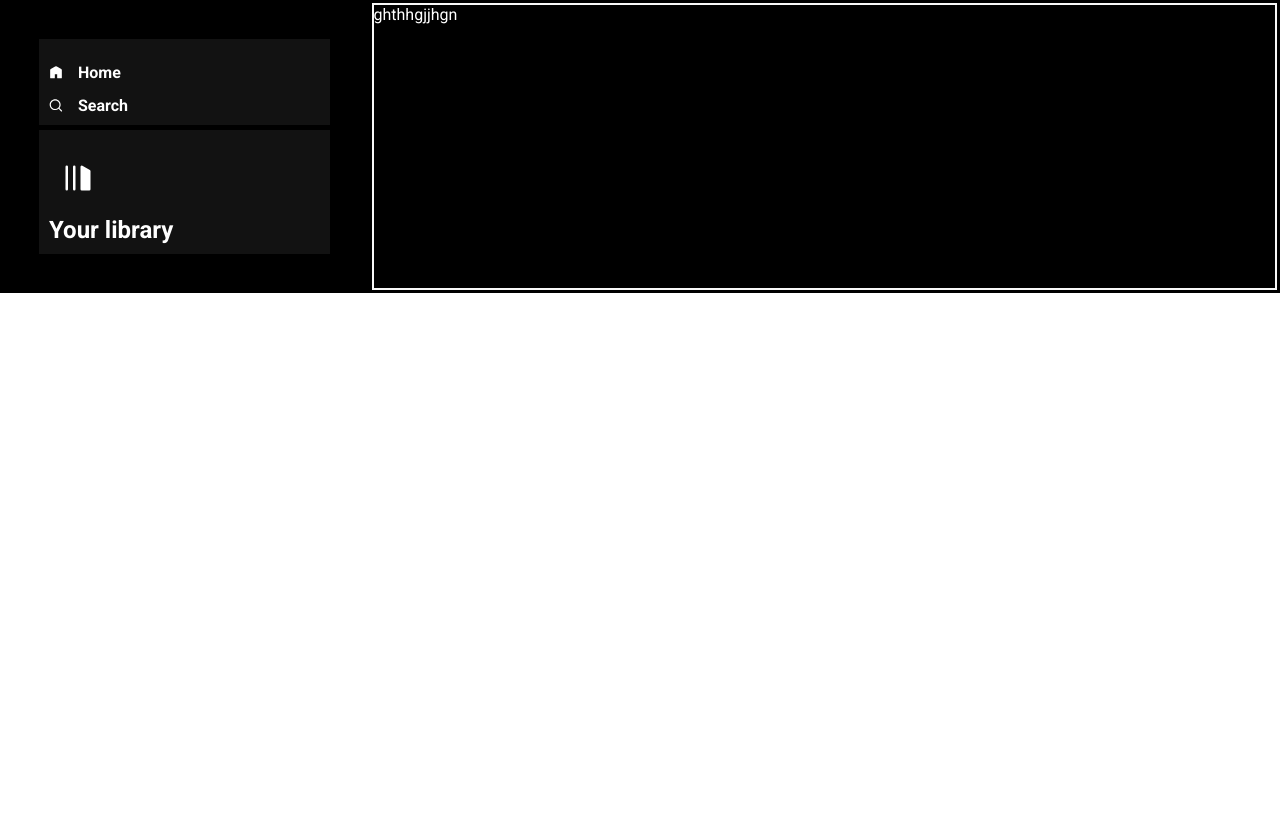
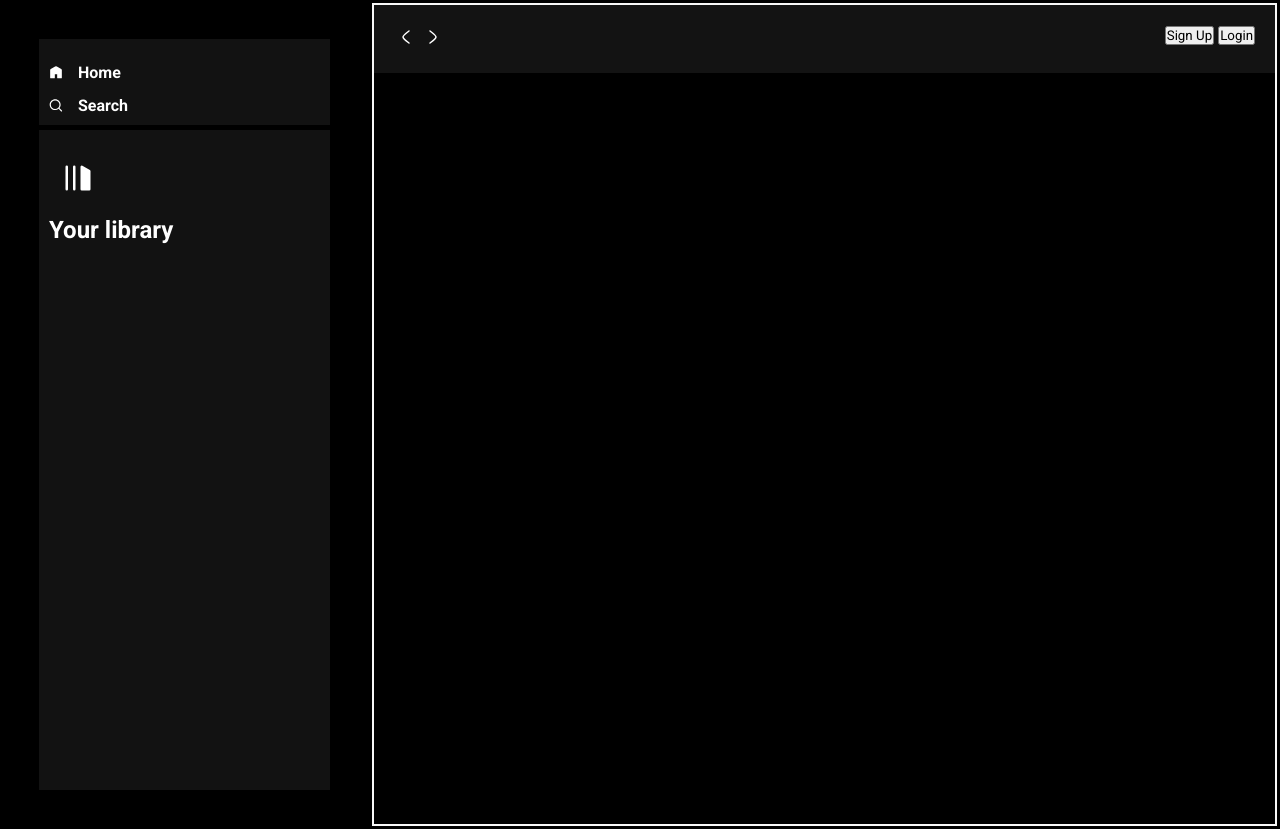
Before and after one commit to Vatshal27/Music-Application, a plain HTML site: page index.html in a window 1280 px wide. Before the commit the page ends 800 px from the top, so only its background shows below. Drawn offline with Linux system fonts and the light colour scheme; a web font is replaced by a local one.

Commit message:
Add files via upload

```diff
--- a/index.html
+++ b/index.html
@@ -33,7 +33,26 @@
         </div>
 
         <div class="right border">
-            ghthhgjjhgn
+            <div class="header">
+                <div class="nav">
+                    <svg xmlns="http://www.w3.org/2000/svg" viewBox="0 0 24 24"
+                     width="24" height="24" color="#000000" fill="none">
+                        <path d="M15 6C15 6 9.00001 10.4189 9 12C8.99999 13.5812 15 18 15 18" stroke="#ffffff"
+                        stroke-width="1.5" stroke-linecap="round" stroke-linejoin="round" />
+                    </svg>
+
+                    <svg xmlns="http://www.w3.org/2000/svg" viewBox="0 0 24 24"
+                    width="24" height="24" color="#000000" fill="none">
+                        <path d="M9.00005 6C9.00005 6 15 10.4189 15 12C15 13.5812 9 18 9 18" stroke="#ffffff"
+                        stroke-width="1.5" stroke-linecap="round" stroke-linejoin="round" />
+                    </svg>
+                </div>
+                   <div class="buttons">
+                    <button>Sign Up</button>
+                    <button>Login</button>
+                </div>
+
+            </div>
         </div>
     </div>
 </body>
--- a/style.css
+++ b/style.css
@@ -8,8 +8,8 @@
 }
 
 .body{
-   /*background-color: rgb(255, 255, 255) ;
-    color: black;*/
+   background-color: rgb(255, 255, 255) ;
+    color: black;
 
   }
 
@@ -38,3 +38,21 @@ width: 14px;
 align-items: center;
 font-size: 13px;
 }
+
+.library{
+  min-height: 80vh;
+position: relative;
+}
+.right{
+margin: 16px 0;
+
+}
+.header{
+  display: flex;
+  justify-content: space-between;
+  background-color: rgb(19, 19, 19 );
+}
+.header > *{
+  padding: 20px;
+  background-color: rgb(19, 19, 19 );
+}
```
